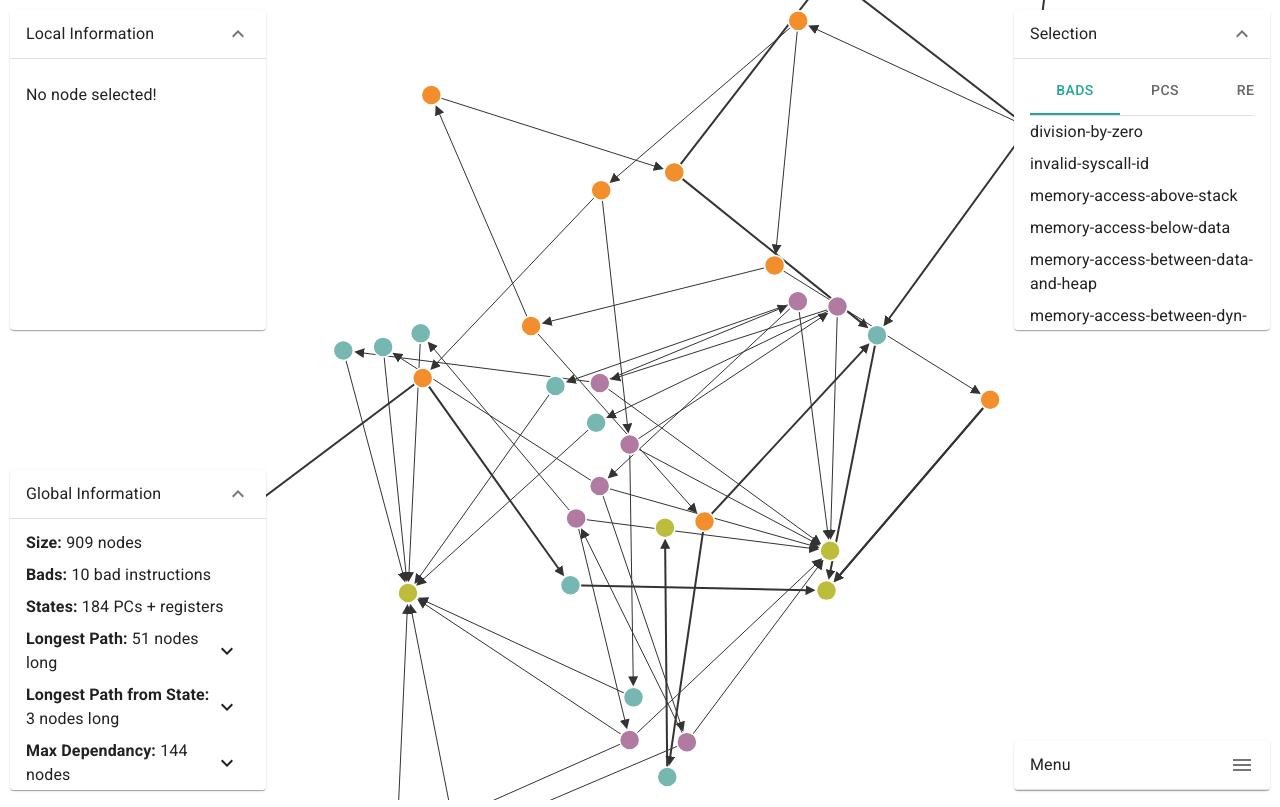
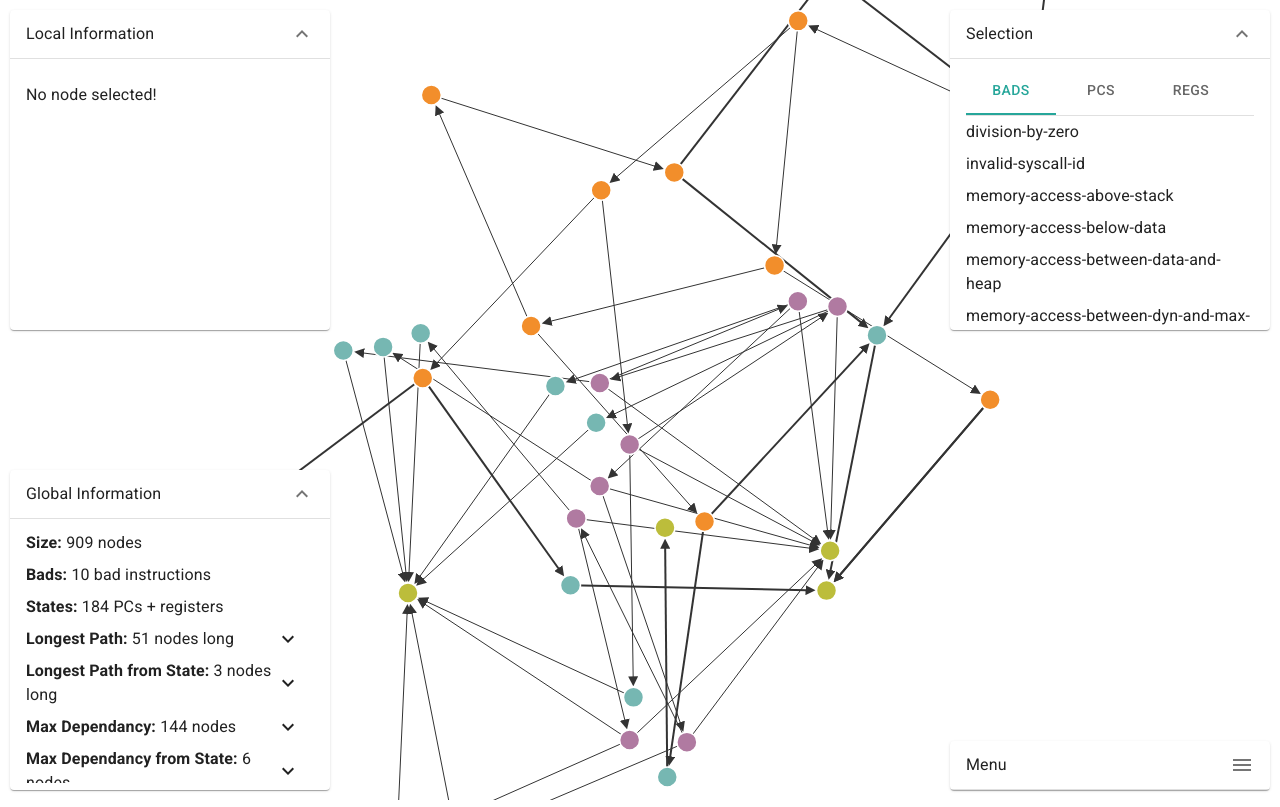
Before and after one commit to cksystemsgroup/beator-visualizer, a React (Create React App) app: page / in a window 1280 px wide. Both pictures are taken after a click on the button "OR USE EXAMPLE FILE". Built offline with nearby package versions, Linux system fonts and the light colour scheme.

Commit message:
Make widgets wider

```diff
--- a/src/components/general/Widget.jsx
+++ b/src/components/general/Widget.jsx
@@ -13,7 +13,7 @@ export default function Widget({
       defaultExpanded={expanded}
       disableGutters
       sx={{
-        width: "20vw",
+        width: "25vw",
         position: "fixed",
         overflow: "hidden",
         maxHeight: "40vh",
--- a/src/components/interface/Interface.tsx
+++ b/src/components/interface/Interface.tsx
@@ -3,7 +3,7 @@ import GlobalInfo from "./global/GlobalInfo";
 import Graph from "./graph/Graph";
 import LocalInfo from "./local/LocalInfo";
 import Selection from "./selection/Selection";
-import Menu from "./sandwich/Menu";
+import Menu from "./menu/Menu";
 import { GraphNode } from "../../types/graph-types";
 import { Metrics, Model } from "../../types/model-types";
 import ModelFile from "../ModelFile";
--- a/src/components/interface/sandwich/Menu.tsx
+++ b/src/components/interface/menu/Menu.tsx
@@ -18,10 +18,7 @@ function Menu(props: SandwichProps) {
       expandIcon={<MenuIcon />}
       expanded={false}>
       <Box sx={{ borderBottom: 1, borderColor: "divider" }}>
-        <Tabs
-          value={active}
-          onChange={(_, newValue) => setActive(newValue)}
-          centered>
+        <Tabs value={active} onChange={(_, newValue) => setActive(newValue)}>
           <Tab label="Legend" disableRipple />
           <Tab label="Settings" disableRipple />
           <Tab label="Misc." disableRipple />
--- a/src/components/interface/selection/Selection.tsx
+++ b/src/components/interface/selection/Selection.tsx
@@ -12,11 +12,7 @@ function Selection(props: SelectionProps) {
   return (
     <Widget title="Selection" expanded sx={{ top: "10px", right: "10px" }}>
       <Box sx={{ borderBottom: 1, borderColor: "divider" }}>
-        <Tabs
-          value={active}
-          onChange={(_, newValue) => setActive(newValue)}
-          variant="scrollable"
-          scrollButtons="auto">
+        <Tabs value={active} onChange={(_, newValue) => setActive(newValue)}>
           <Tab label="Bads" disableRipple />
           <Tab label="PCs" disableRipple />
           <Tab label="Regs" disableRipple />
```
Also changed, not shown: src/components/interface/menu/Legend.tsx (renamed from src/components/interface/sandwich/Legend.tsx), src/components/interface/menu/Misc.tsx (renamed from src/components/interface/sandwich/Misc.tsx), src/components/interface/menu/Settings.tsx (renamed from src/components/interface/sandwich/Settings.tsx).
